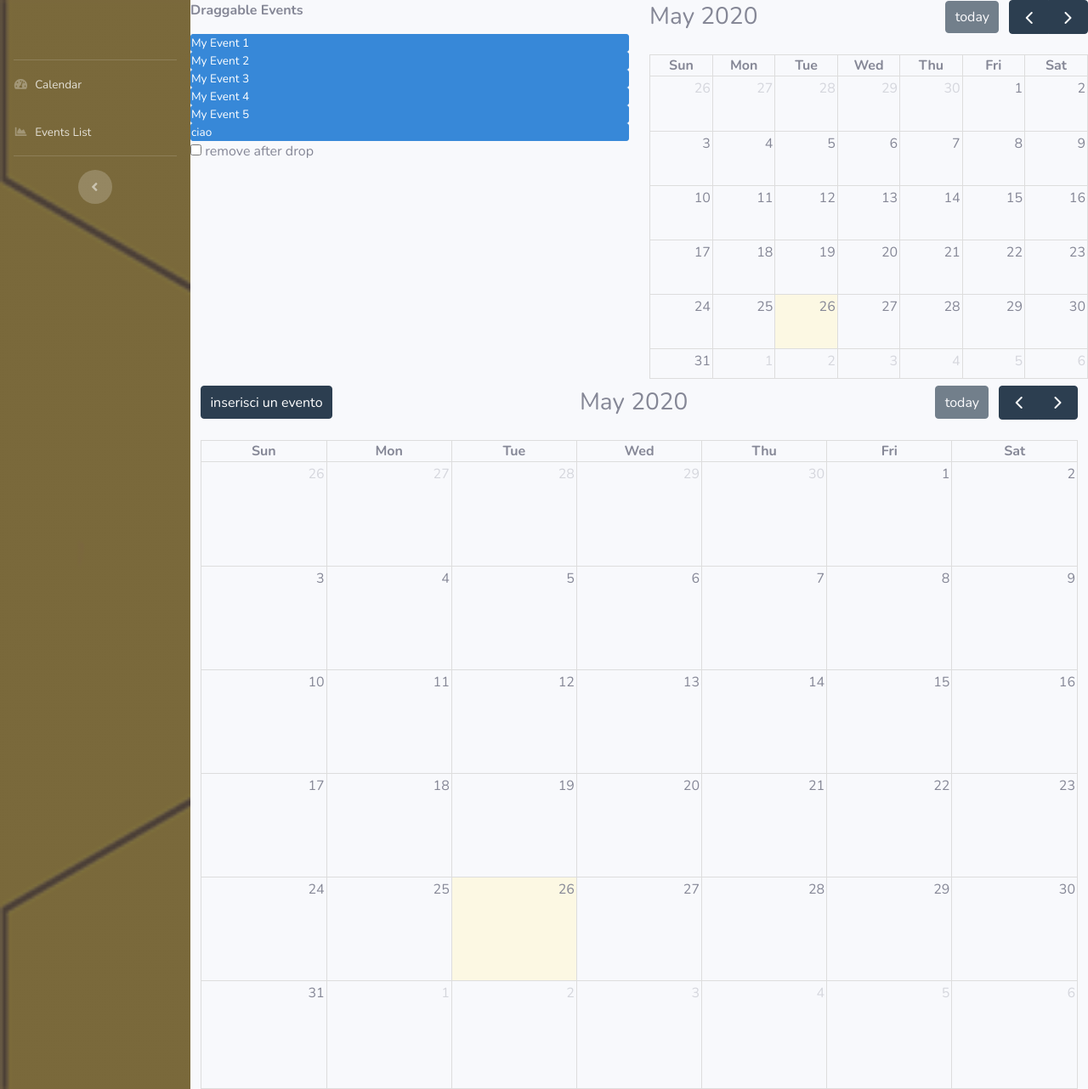
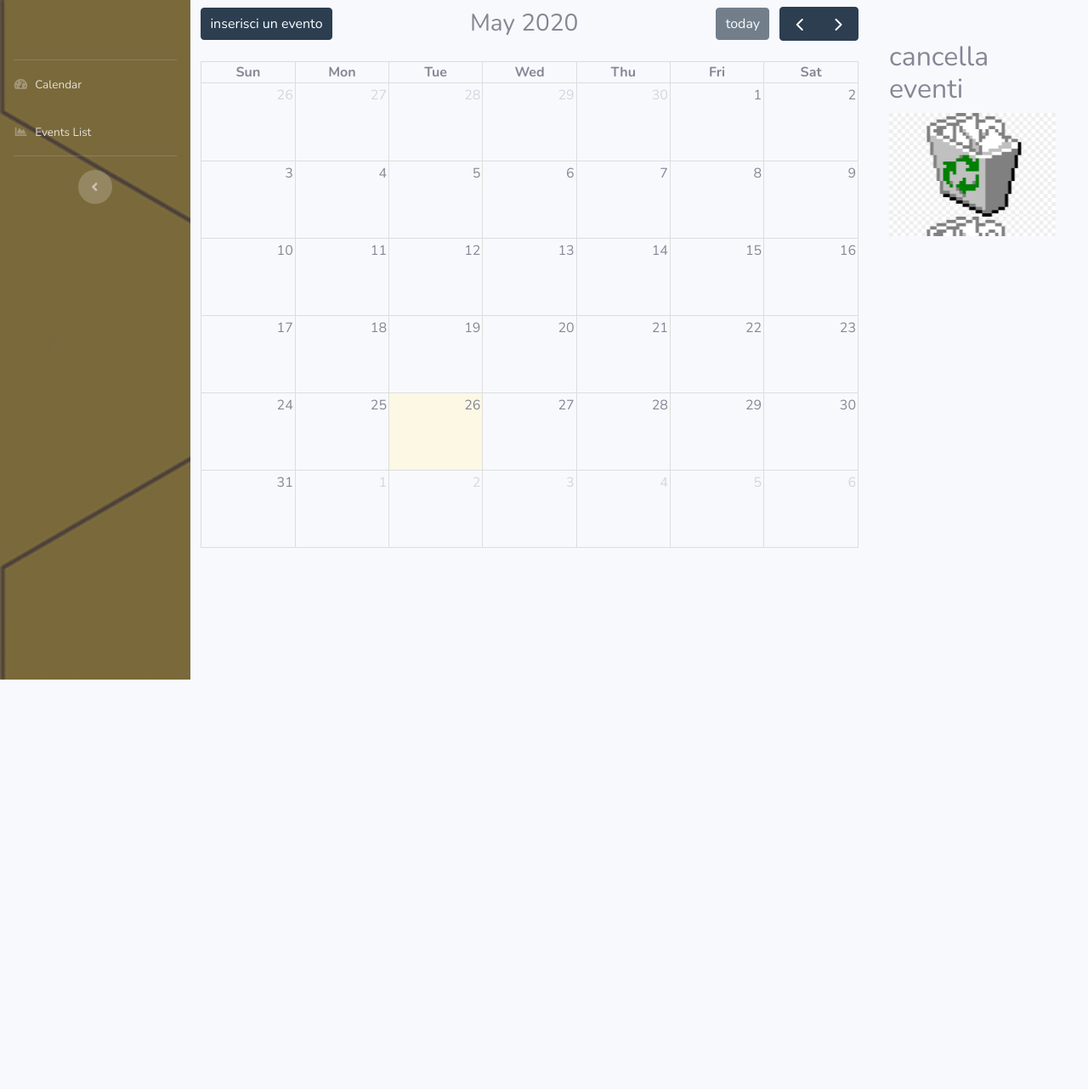
Before and after one commit to KoolKevin/BeeProductive, a Symfony app: template templates/calendario.html.twig in a window 1280 px wide. Shown: the whole page at 85% size. After the commit the page ends 800 px from the top, so only its background shows below. Run offline with Twig, Linux system fonts and the light colour scheme; the template is opened without the code that fills it, so the values that code supplies are empty; some libraries are stand-ins or nearby versions.

Commit message:
aggiustato layout calendario

```diff
--- a/templates/calendario.html.twig
+++ b/templates/calendario.html.twig
@@ -3,6 +3,13 @@
 {% block stylesheets %}
   <link href="{{ asset('fullcalendar/packages/core/main.css') }}" rel='stylesheet' />
   <link href="{{ asset('fullcalendar/packages/daygrid/main.css') }}" rel='stylesheet' />
+
+  <style>
+    #bidoneSfondo {
+      background-image: url("../../../immagini/bidone.png");
+      background-size: contain;
+    }
+  </style>
 {% endblock %}
 
 {% block javascripts %}
@@ -26,11 +33,9 @@
           return this.substr(0, index) + replacement + this.substr(index + replacement.length);
         }
 
-        var i;
-        var listaEventiUtilizzabile = "";
-        for( i = listaEventi.length; i > 0; i--) {
+        for( var i = listaEventi.length; i > 0; i--) {
           if( listaEventi.charAt(i) == "," ) {
-            listaEventiUtilizzabile = listaEventi.replaceAt( i, " ");
+            var listaEventiUtilizzabile = listaEventi.replaceAt( i, " ");
 
             break;
           }
@@ -40,19 +45,6 @@
         listaEventi = JSON.parse(listaEventiUtilizzabile);
       }
 
-      //roba per drag and drop
-      var Draggable = FullCalendarInteraction.Draggable;
-      var containerEl = document.getElementById('external-events');
-      var checkbox = document.getElementById('drop-remove');
-
-      new Draggable(containerEl, {
-        itemSelector: '.fc-event',
-        eventData: function(eventEl) {
-          return {
-            title: eventEl.innerText
-          };
-        }
-      });
 
       //render calendario
       var calendar = new FullCalendar.Calendar(calendarEl, {
@@ -108,6 +100,7 @@
                   $.post("/BeeProductive/public/salvaEvento", {
                       "data": ev
                   }, function(data) {
+                      location.reload(); //mi fa un po' schifo, serve a caricare di nuovo gli eventi cosi hanno l'id anche quelli nuovi
                       alert(data);
                   });
                 }
@@ -117,6 +110,7 @@
 
                 //eventuale controllo sui campi che non ho voglia di fare va qua
                 $('#inserimentoEventoModal').modal('hide');
+
                 exit(); //EZ fix serve a terminare lo script cosi non raddoppio l'aggiungimento di eventi
               });
 
@@ -128,8 +122,13 @@
       var bidone = new FullCalendar.Calendar(bidoneEl, {
         plugins: [ 'interaction', 'dayGrid' ],
         defaultDate: '2020-05-12',
+
         editable: true,
         droppable: true, // will let it receive events!
+
+        header: false,
+        showNonCurrentDates: false,
+        fixedWeekCount: false,
 
         eventReceive: function(info) {
           console.log('event received!', info.event.id);
@@ -138,6 +137,7 @@
           $.post("/BeeProductive/public/eliminaEvento", {
               "id": info.event.id
           }, function(data) {
+              location.reload();
               alert(data);
           });
         }
@@ -154,30 +154,6 @@
       {{ include('robaDaIncludere/sidebar.html.twig') }}
 
       <div id="content-wrapper" class="d-flex flex-column">
-        <div class="row">
-          <div class="col-6">
-            <div id='external-events'>
-              <p>
-                <strong>Draggable Events</strong>
-              </p>
-              <div class='fc-event'>My Event 1</div>
-              <div class='fc-event'>My Event 2</div>
-              <div class='fc-event'>My Event 3</div>
-              <div class='fc-event'>My Event 4</div>
-              <div class='fc-event'>My Event 5</div>
-              <div class="fc-event"> ciao </div>
-              <p>
-                <input type='checkbox' id='drop-remove' />
-                <label for='drop-remove'>remove after drop</label>
-              </p>
-            </div>
-          </div>
-
-          <div class="col-6">
-            <div id='bidone'></div>
-          </div>
-        </div>
-
         <!-- modal inserimento evento -->
         <div class="modal fade" id="inserimentoEventoModal" tabindex="-1" role="dialog" aria-labelledby="exampleModalLabel" aria-hidden="true">
           <div class="modal-dialog" role="document">
@@ -260,10 +236,20 @@
           <div class="container-fluid ">
               <div class="row">
                   <!-- Area Calendario -->
-                  <div class="col-xl-12 col-lg-12 p-0 pt-2">
+                  <div class="col-xl-9 col-lg-9 p-0 pt-2">
                     <div id='calendar'></div>
                   </div>
+
+                  <div class="col-xl-2 col-lg-3 p-0 pt-5 ml-5">
+                    <div class="row">
+                      <h2>cancella eventi</h2>
+                      <div id="bidoneSfondo">
+                        <div class="invisible" id='bidone'></div>
+                      </div>
+                    </div>
+                </div>
               </div>
+
           </div>
         </div>
 
```
Also changed, not shown: immagini/bidone.png (added).
